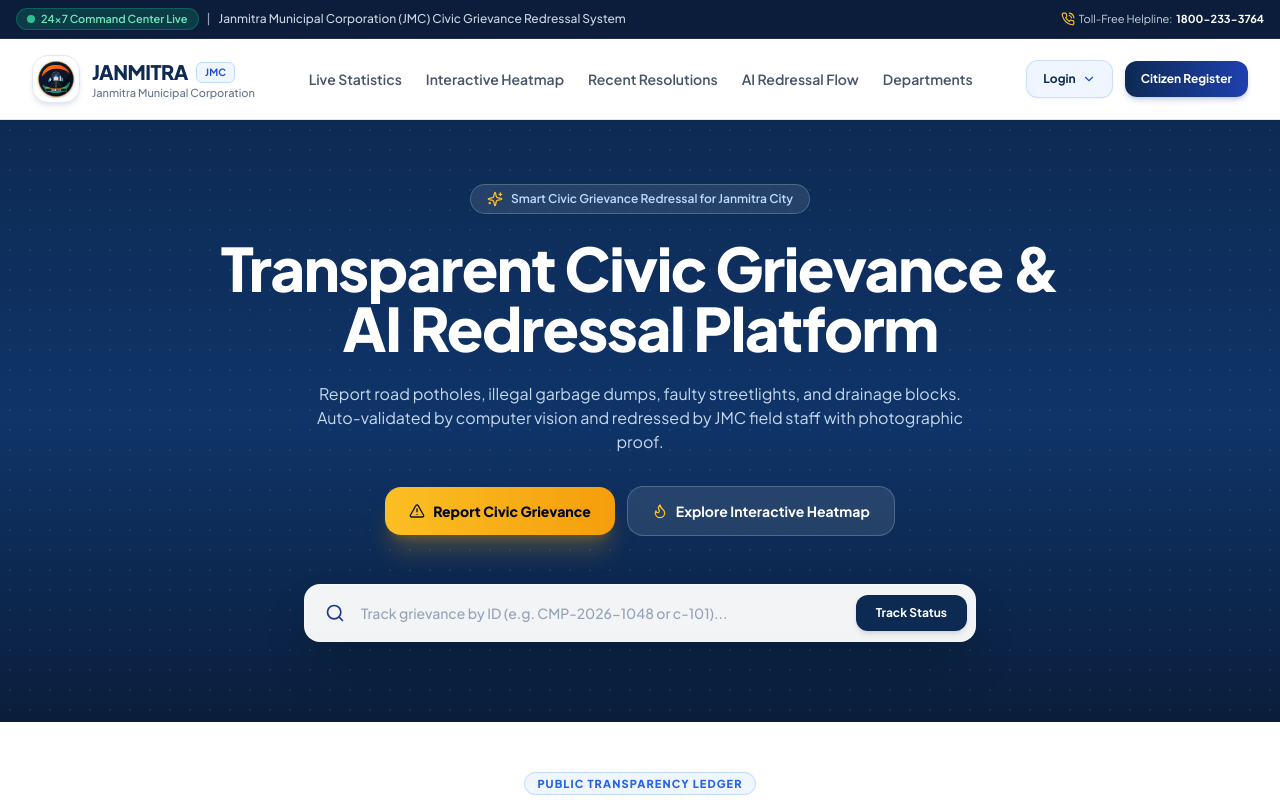
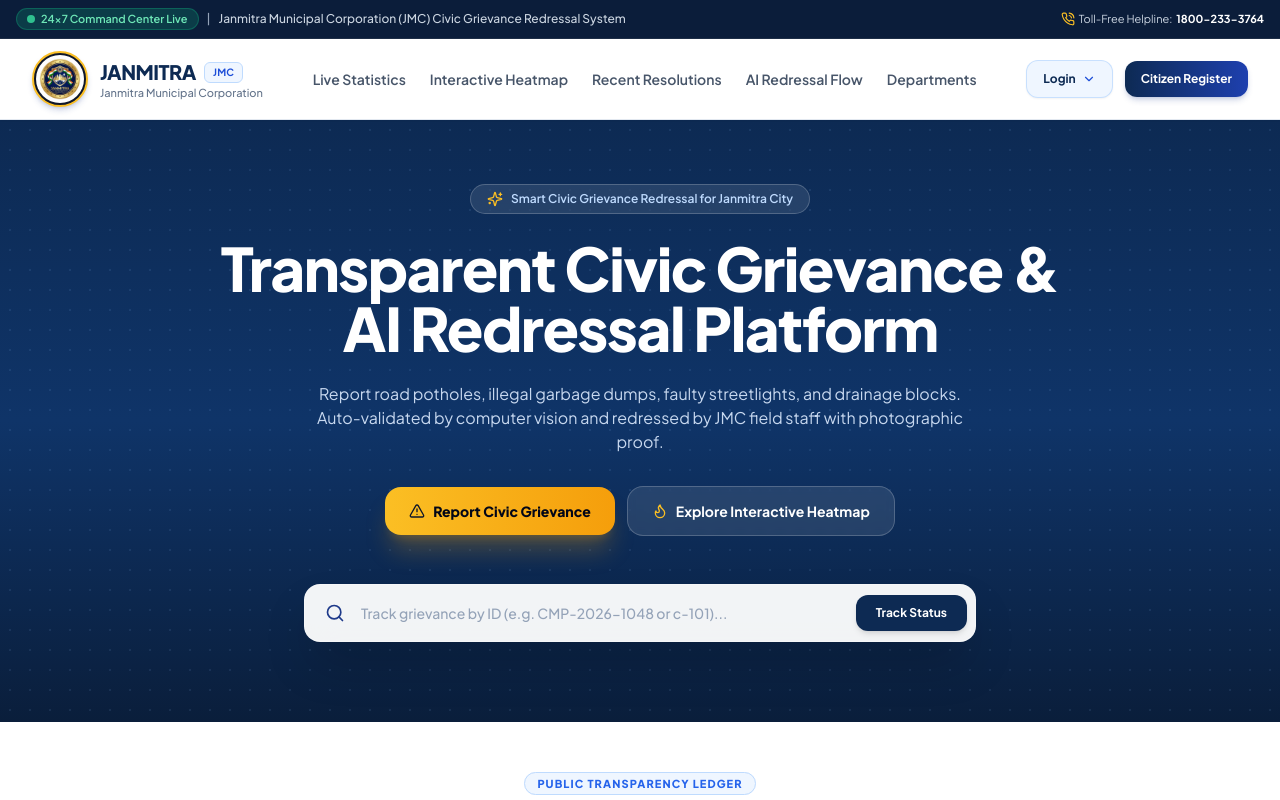
Before and after one commit to Anasshaikh19/JANMITRA_System, a React (Vite) app in the folder frontend/: page / in a window 1280 px wide. Shown: the top 800 px of the page. Built offline with nearby package versions, Linux system fonts and the light colour scheme; no server answers; the HTML template or start-up script is replaced by a standard one.

Commit message:
feat(branding): set Option 2 Municipal Gold Crest as master logo across portal

```diff
--- a/frontend/index.html
+++ b/frontend/index.html
@@ -4,7 +4,7 @@
     <meta charset="UTF-8" />
     <meta name="viewport" content="width=device-width, initial-scale=1.0" />
     <title>JANMITRA - Civic Issue Reporting &amp; Management System</title>
-    <link rel="icon" type="image/svg+xml" href="/janmitra-emblem.svg" />
+    <link rel="icon" type="image/jpeg" href="/janmitra-logo-opt2-gold.jpg" />
     <link rel="preconnect" href="https://fonts.googleapis.com">
     <link rel="preconnect" href="https://fonts.gstatic.com" crossorigin>
     <link href="https://fonts.googleapis.com/css2?family=Plus+Jakarta+Sans:wght@400;500;600;700;800&family=Inter:wght@400;500;600;700&display=swap" rel="stylesheet">
--- a/frontend/src/layouts/Layout.jsx
+++ b/frontend/src/layouts/Layout.jsx
@@ -77,7 +77,7 @@ export const Layout = ({
               onClick={() => navigate(`/${currentRole === 'dept_officer' ? 'officer' : currentRole}`)}
               className="flex items-center gap-2.5 text-left focus:outline-none"
             >
-              <img src="/janmitra-emblem.svg" alt="Janmitra Logo" className="w-8 h-8 object-contain drop-shadow" />
+              <img src="/janmitra-logo-opt2-gold.jpg" alt="Janmitra Logo" className="w-8 h-8 rounded-full object-cover border border-amber-400 shadow-sm" />
               <div>
                 <span className="font-black text-lg tracking-wider text-white uppercase block leading-none">
                   JANMITRA
--- a/frontend/src/pages/LandingHome.jsx
+++ b/frontend/src/pages/LandingHome.jsx
@@ -580,10 +580,10 @@ export default function LandingHome() {
       {/* ========================================================================= */}
       <header className="sticky top-0 z-50 bg-white/95 backdrop-blur-md border-b border-slate-200 shadow-sm">
         <div className="max-w-7xl mx-auto px-4 sm:px-6 lg:px-8 h-20 flex items-center justify-between">
-          {/* Logo & Emblem - Official Indian Flag + Civic Issue Seal */}
+          {/* Logo & Emblem - Official Municipal Gold Crest (Option 2) */}
           <Link to="/" className="flex items-center gap-3 group">
-            <div className="w-12 h-12 rounded-2xl bg-white p-1 shadow-md shadow-blue-900/10 border border-slate-200 group-hover:scale-105 transition transform flex items-center justify-center">
-              <img src="/janmitra-emblem.svg" alt="Janmitra Municipal Corporation" className="w-full h-full object-contain" />
+            <div className="w-13 h-13 rounded-full bg-slate-900 p-0.5 shadow-md shadow-blue-900/20 border-2 border-amber-400 group-hover:scale-105 transition transform flex items-center justify-center overflow-hidden">
+              <img src="/janmitra-logo-opt2-gold.jpg" alt="Janmitra Municipal Corporation" className="w-12 h-12 rounded-full object-cover" />
             </div>
             <div>
               <div className="flex items-center gap-2">
@@ -1532,8 +1532,8 @@ export default function LandingHome() {
             {/* Col 1: About JMC Janmitra */}
             <div className="space-y-3 md:col-span-1">
               <div className="flex items-center gap-2.5">
-                <div className="w-10 h-10 rounded-xl bg-white/10 p-1 border border-white/20 flex items-center justify-center">
-                  <img src="/janmitra-emblem.svg" alt="Janmitra Logo" className="w-full h-full object-contain" />
+                <div className="w-11 h-11 rounded-full p-0.5 border-2 border-amber-400 flex items-center justify-center overflow-hidden bg-slate-900 shadow">
+                  <img src="/janmitra-logo-opt2-gold.jpg" alt="Janmitra Logo" className="w-full h-full object-cover rounded-full" />
                 </div>
                 <span className="text-lg font-black tracking-tight text-white">JANMITRA</span>
               </div>
--- a/frontend/src/pages/LoginPage.jsx
+++ b/frontend/src/pages/LoginPage.jsx
@@ -326,9 +326,9 @@ export const LoginPage = () => {
         <div className="bg-[#0d2a53] text-white px-6 py-8 text-center relative">
           <div className="absolute top-0 left-1/2 -translate-x-1/2 w-48 h-24 bg-blue-500/10 blur-2xl pointer-events-none rounded-full" />
 
-          {/* Logo / Emblem - Official Indian Tricolor + Civic Issue Seal */}
-          <div className="inline-flex items-center justify-center w-16 h-16 rounded-2xl bg-white/10 backdrop-blur-md border border-white/20 mb-3 shadow-inner p-1.5">
-            <img src="/janmitra-emblem.svg" alt="Janmitra Municipal Corporation Logo" className="w-full h-full object-contain drop-shadow" />
+          {/* Logo / Emblem - Official Municipal Gold Crest (Option 2) */}
+          <div className="inline-flex items-center justify-center w-20 h-20 rounded-full bg-white/10 backdrop-blur-md border-2 border-amber-400 mb-3 shadow-2xl p-1 overflow-hidden">
+            <img src="/janmitra-logo-opt2-gold.jpg" alt="Janmitra Municipal Corporation Seal" className="w-full h-full rounded-full object-cover shadow-inner" />
           </div>
 
           {/* Title */}
```
Also changed, not shown: frontend/public/janmitra-logo.jpg (added), frontend/public/janmitra-seal.jpg (added).
